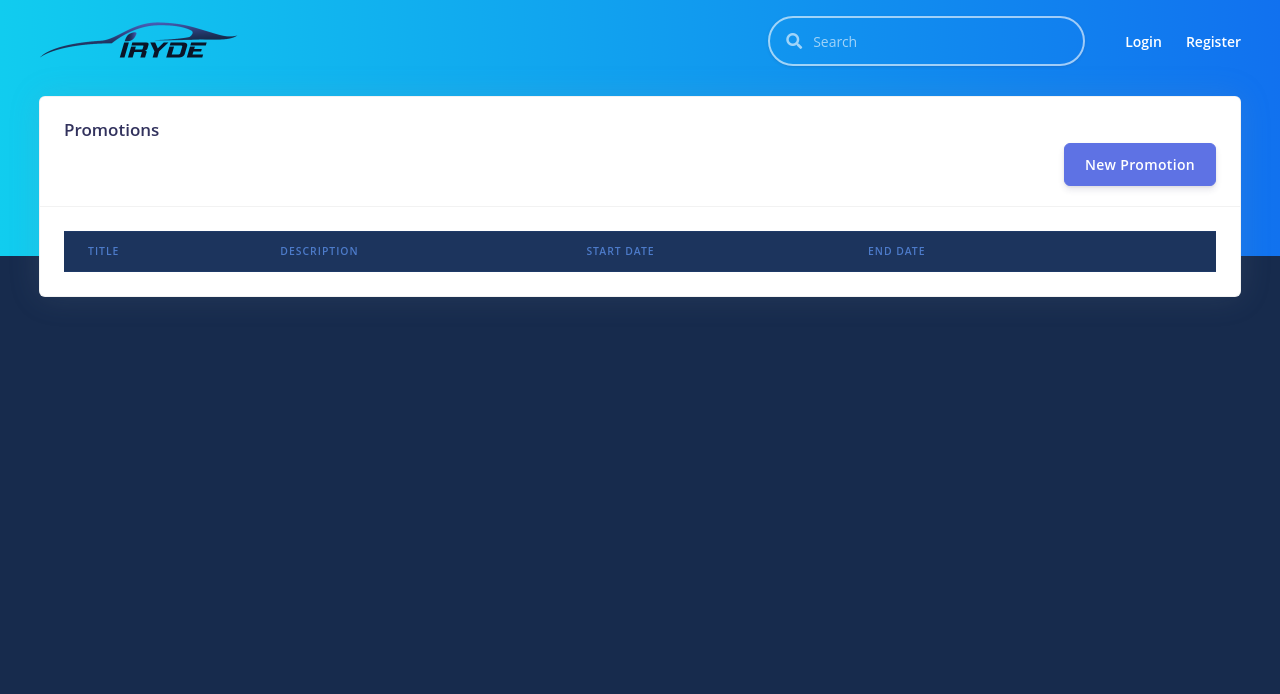
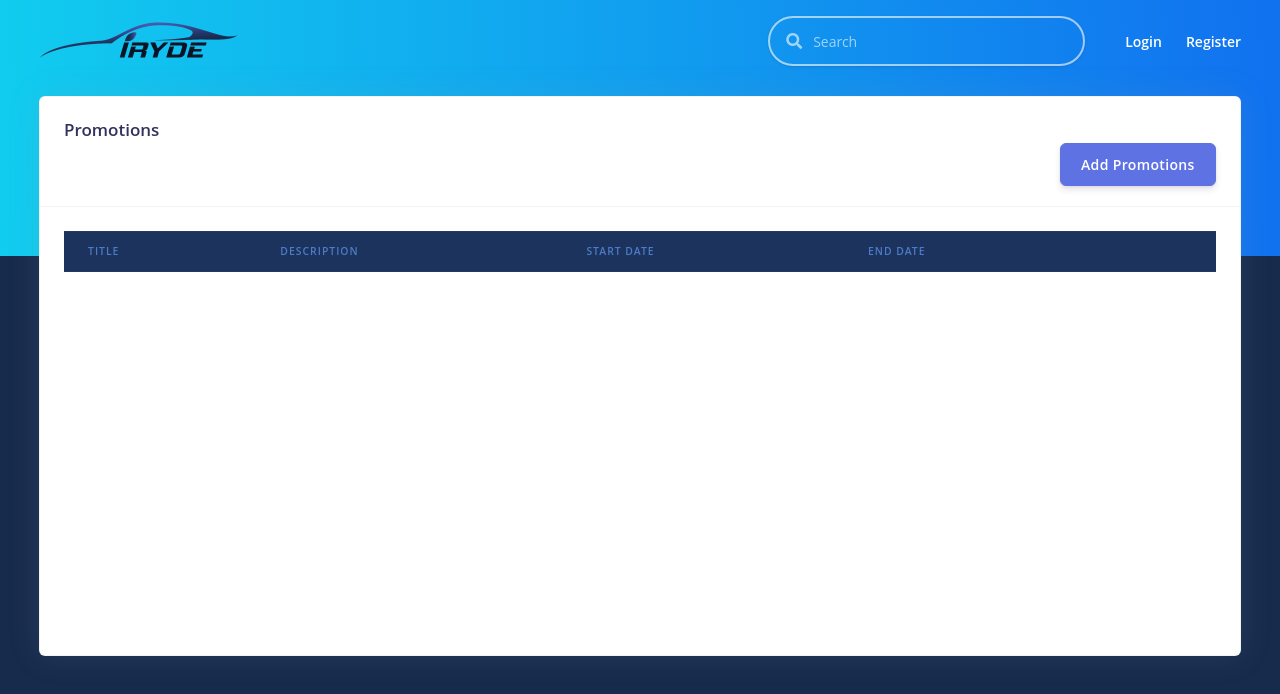
Before and after one commit to randularsw/iRYDE, a React (Create React App) app in the folder web/: page /promotions in a window 1280 px wide. Shown: the top 694 px of the page. Built offline with nearby package versions, Linux system fonts and the light colour scheme.

Commit message:
service model modified

```diff
--- a/web/src/components/promotionlist/promotionsView.jsx
+++ b/web/src/components/promotionlist/promotionsView.jsx
@@ -81,11 +81,11 @@ class PromotionsView extends Component {
                       (window.location.href = "/promotionsadd")
                     }
                   >
-                    New Promotion
+                    Add Promotions
                   </Button>
                 </CardHeader>
                 <CardBody>
-                  <div>
+                  <div style={{ minHeight: 400 }}>
                     {/* Page Content */}
                     <Table className="align-items-center table-dark" responsive>
                       <thead className="thead-dark">
```
Also changed, not shown: 1 other file (tests, documents, lock files or other folders).
